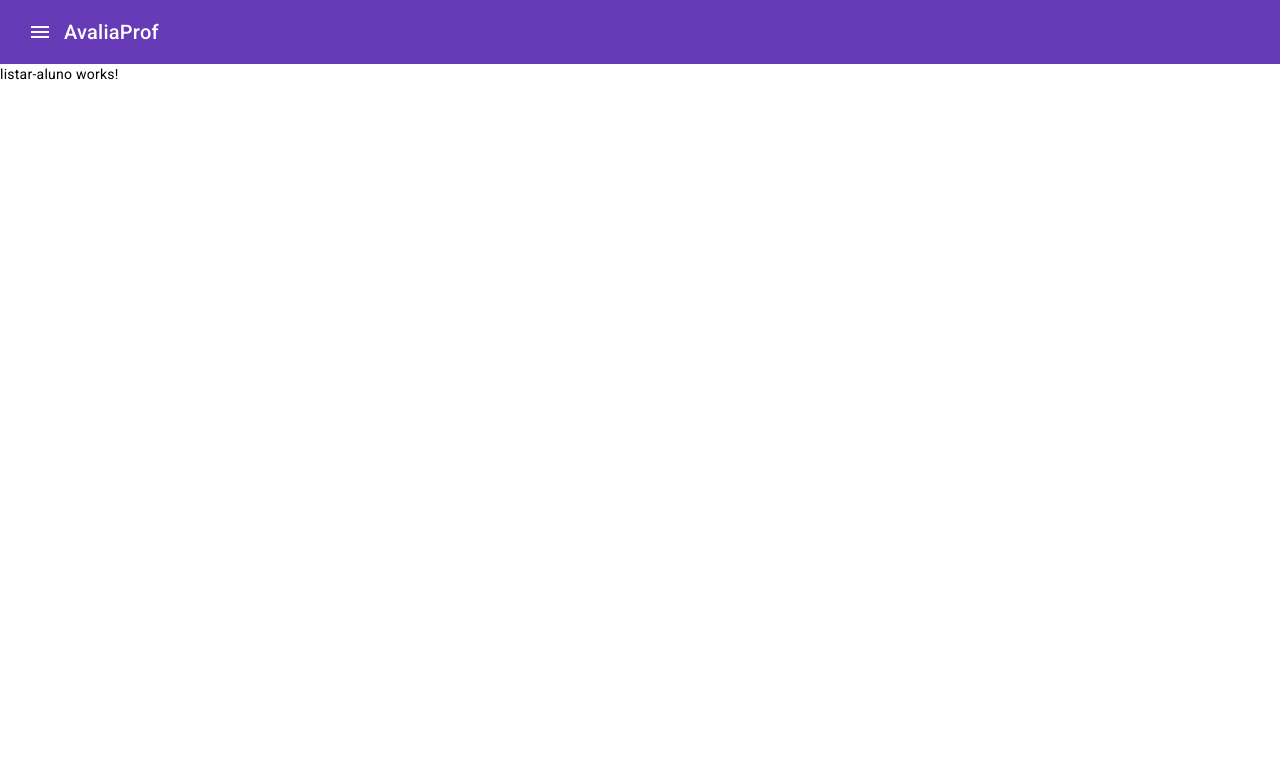
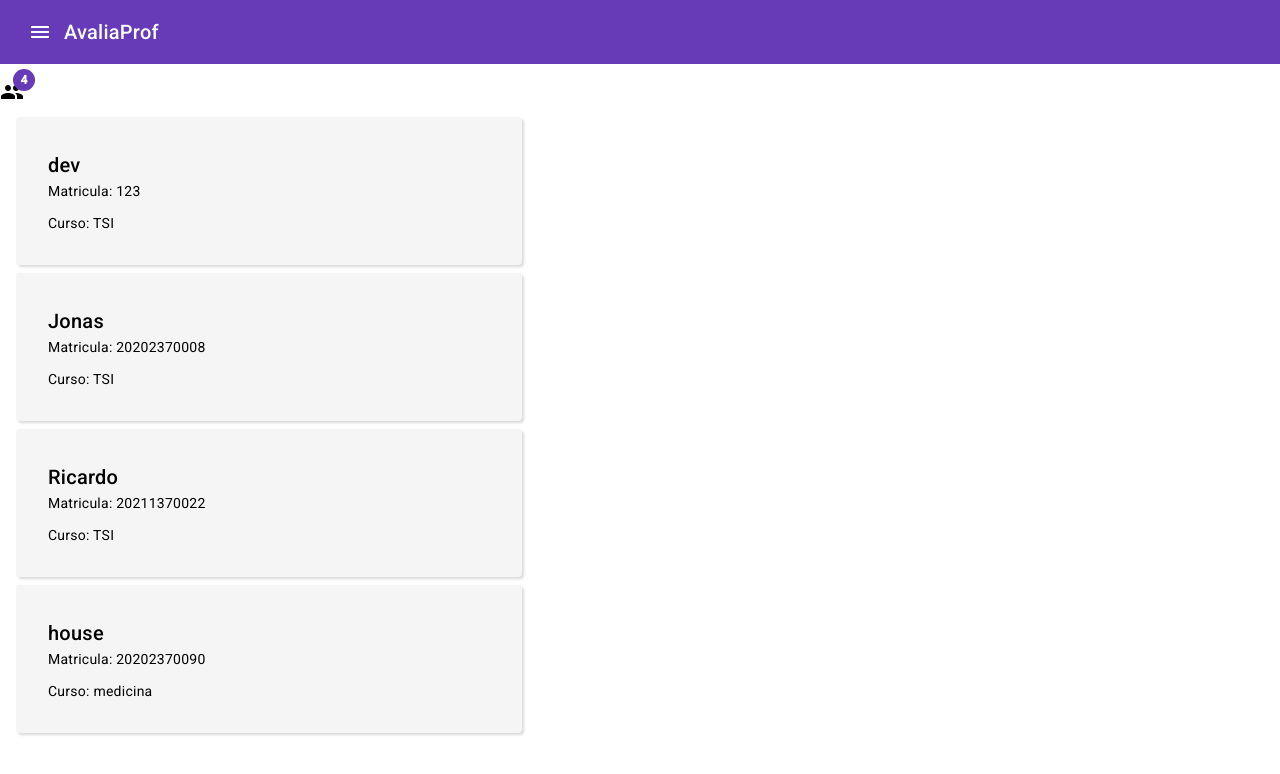
Before and after one commit to Jonasapm94/AvaliaProf, an Angular app in the folder AvaliaProf-app/: page /listaralunos in a window 1280 px wide. Shown: the top 774 px of the page. Built offline with nearby package versions, Linux system fonts and the light colour scheme; data requests are answered from the project's data file.

Commit message:
adicionado algumas estilizações básicas

```diff
--- a/AvaliaProf-app/db.json
+++ b/AvaliaProf-app/db.json
@@ -23,6 +23,14 @@
       "email": "Ricardo@gmail.com",
       "senha": "drhouseep4s8",
       "curso": "TSI"
+    },
+    {
+      "id": 4,
+      "nome": "house",
+      "matricula": "20202370090",
+      "email": "dr@gmail.com",
+      "senha": "vicodin",
+      "curso": "medicina"
     }
   ],
   "professores": [
--- a/AvaliaProf-app/src/app/aluno/listar-aluno/listar-aluno.component.css
+++ b/AvaliaProf-app/src/app/aluno/listar-aluno/listar-aluno.component.css
@@ -0,0 +1,16 @@
+mat-icon {
+  margin-top: 1rem;
+}
+
+.container {
+  margin-left: 1rem;
+}
+
+.card-aluno {
+  width: 40%;
+  padding: 1rem;
+  box-shadow: rgba(0, 0, 0, 0.15) 1.95px 1.95px 2.6px;
+  margin: 0.5rem 0;
+
+  background-color: rgb(245, 245, 245);
+}
--- a/AvaliaProf-app/src/app/aluno/listar-aluno/listar-aluno.component.html
+++ b/AvaliaProf-app/src/app/aluno/listar-aluno/listar-aluno.component.html
@@ -1 +1,14 @@
-<p>listar-aluno works!</p>
+<div>
+  <mat-icon [matBadge]="alunos.length" matBadgeColor="primary">people</mat-icon>
+</div>
+<div class="container" fxLayout="row wrap" fxLayout.lt-sm="column">
+  <mat-card class="card-aluno" fxFlex="20" *ngFor="let aluno of alunos">
+    <mat-card-header>
+      <mat-card-title>{{aluno.nome}}</mat-card-title>
+    </mat-card-header>
+    <mat-card-content>
+      <p>Matricula: {{aluno.matricula}}</p>
+      <p>Curso: {{aluno.curso}}</p>
+    </mat-card-content>
+  </mat-card>
+</div>
--- a/AvaliaProf-app/src/app/aluno/listar-aluno/listar-aluno.component.ts
+++ b/AvaliaProf-app/src/app/aluno/listar-aluno/listar-aluno.component.ts
@@ -1,10 +1,21 @@
-import { Component } from '@angular/core';
+import { Component, OnInit } from '@angular/core';
+import { ALUNOS } from 'src/app/shared/models/ALUNOS';
+import { Aluno } from 'src/app/shared/models/aluno';
+import { AlunoService } from 'src/app/shared/services/aluno/aluno.service';
 
 @Component({
   selector: 'app-listar-aluno',
   templateUrl: './listar-aluno.component.html',
   styleUrls: ['./listar-aluno.component.css']
 })
-export class ListarAlunoComponent {
+export class ListarAlunoComponent implements OnInit{
+  alunos: Aluno[] = [];
 
+  constructor(private alunoService: AlunoService) {
+
+  }
+
+  ngOnInit(): void {
+     this.alunoService.listar().subscribe(alunosRetornados => this.alunos = alunosRetornados)
+  }
 }
```
